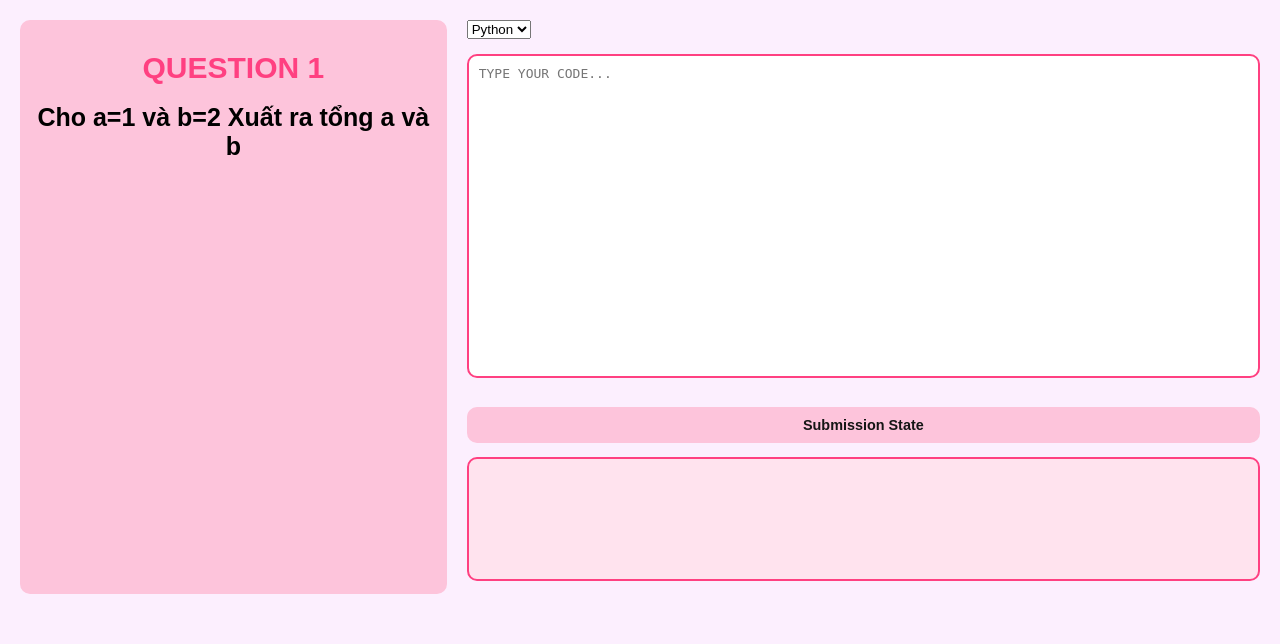
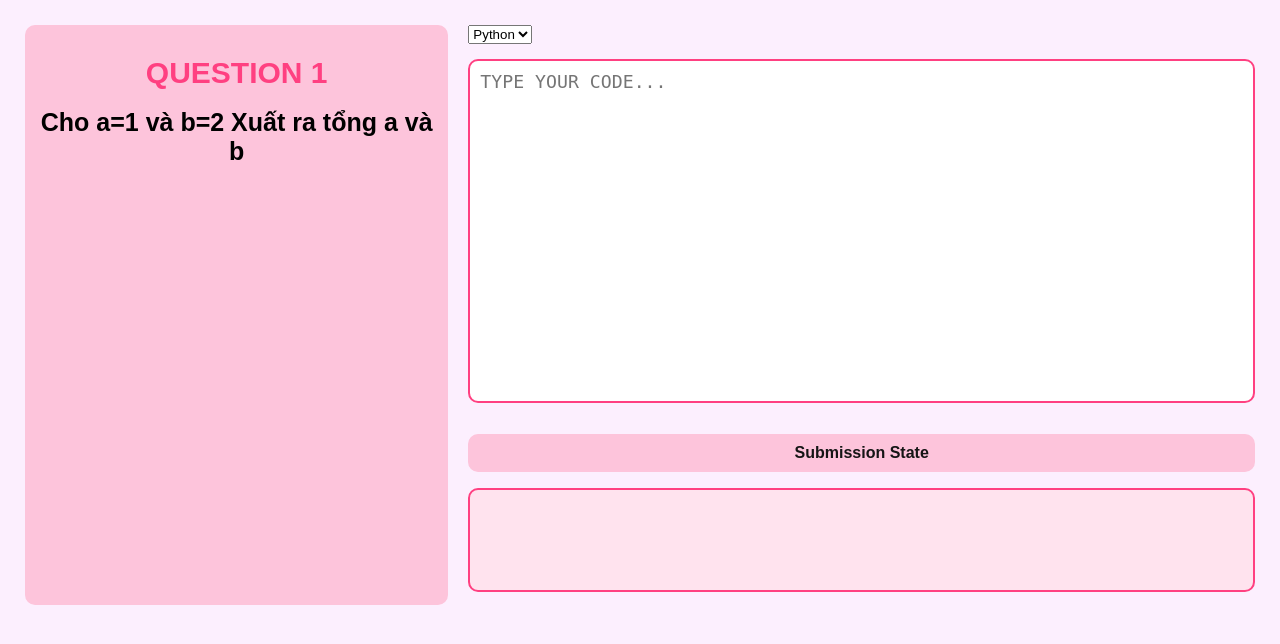
Before and after one commit to tranphuongtruc/COMPSCILLY_ScillyQuestServer, a Flask app: page /webcode in a window 1280 px wide. Shown: the part 96-740 px from the top of the page. Run offline with Flask 3, Linux system fonts and the light colour scheme.

Commit message:
fix features

```diff
--- a/static/goodbye-styles.css
+++ b/static/goodbye-styles.css
@@ -7,8 +7,8 @@
 }
 
 body {
-    background: linear-gradient(145deg, #3f1c59, #461dad); /* Deep purple gradient */
-    color: #ff79c6; /* Light pink text */
+    background: linear-gradient(145deg, #3f1c59, #461dad);
+    color: #ff79c6;
     min-height: 100vh;
     display: flex;
     flex-direction: column;
@@ -44,7 +44,7 @@ body {
 
 .goodbye-image {
     width: 100%;
-    max-width: 400px;
+    max-width: 450px;
     border-radius: 15px;
     box-shadow: 0 4px 10px rgba(0, 0, 0, 0.2);
 }
--- a/static/webcode-styles.css
+++ b/static/webcode-styles.css
@@ -118,7 +118,7 @@ button {
 
 .main-container {
     display: flex;
-    padding: 20px;
+    padding: 25px;
     gap: 20px;
 }
 
@@ -153,18 +153,18 @@ button {
     text-align: center;
     padding: 10px;
     border-radius: 10px;
-    font-size: 0.9em;
+    font-size: 1em;
     color: #151515;
     font-weight: bold;
 }
 
 .code-section textarea {
-    height: 300px;
+    height: 320px;
     resize: none;
     border: 2px solid #ff4081;
     border-radius: 10px;
     padding: 10px;
-    font-size: 1em;
+    font-size: 1.4em;
     background-color: f5effe;
 }
 
@@ -175,5 +175,5 @@ button {
     border-radius: 10px;
     font-size: 1em;
     color: #444;
-    min-height: 100px;
+    min-height: 80px;
 }
```
Also changed, not shown: README.md.
